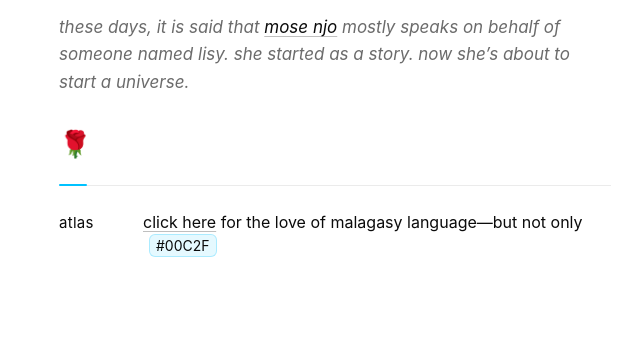
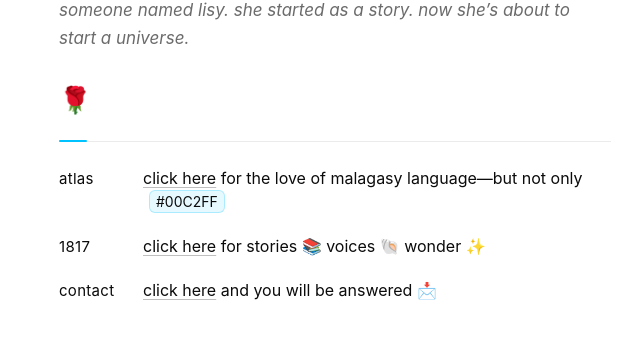
Before and after one commit to mosenjo/lisy.app, a plain HTML site: page index.html in a window 1280 px wide. Shown: the part 293-632 px from the top of the page, without its empty margins (305-945 px from the left). Drawn offline with Linux system fonts and the light colour scheme.

Commit message:
Update index.html

```diff
--- a/index.html
+++ b/index.html
@@ -43,6 +43,7 @@
       margin: 0 0 14px 0;
     }
 
+    /* thin blue baseline like on your blog vibe */
     .rule {
       height: 2px;
       width: 48px;
@@ -98,7 +99,7 @@
       border-top: 1px solid rgba(0,0,0,0.08);
       position: relative;
     }
-
+    /* subtle blue pixel at the start of the divider */
     .links::before {
       content: "";
       position: absolute;
@@ -131,7 +132,7 @@
       line-height: 1.5;
     }
 
-
+    /* blue highlight on keywords to echo your blog accent */
     .chip {
       display: inline-block;
       padding: 0 6px;
@@ -144,7 +145,7 @@
       transform: translateY(-1px);
     }
 
-
+    /* small screens: tighten spacing a touch */
     @media (max-width: 420px) {
       .label { flex-basis: 64px; }
       .row { gap: 10px; }
@@ -169,4 +170,26 @@
         <div class="copy">
           <a href="https://atlas.lisy.app" target="_blank" rel="noopener">click here</a>
           for the love of malagasy language—but not only
-          <span class="chip">#00C2F
+          <span class="chip">#00C2FF</span>
+        </div>
+      </div>
+
+      <div class="row">
+        <span class="label">1817</span>
+        <div class="copy">
+          <a href="https://1817.lisy.app" target="_blank" rel="noopener">click here</a>
+          for stories 📚 voices 🐚 wonder ✨
+        </div>
+      </div>
+
+      <div class="row">
+        <span class="label">contact</span>
+        <div class="copy">
+          <a href="https://tally.so/r/3x6Gky" target="_blank" rel="noopener">click here</a>
+          and you will be answered 📩
+        </div>
+      </div>
+    </section>
+  </main>
+</body>
+</html>
```
